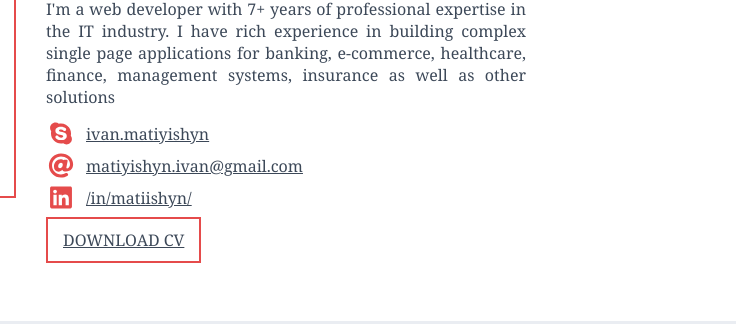
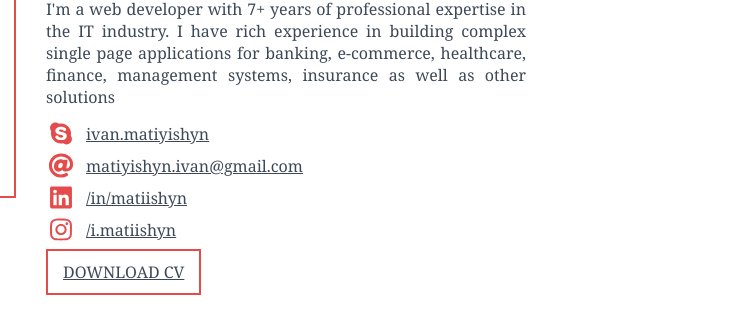
Before and after one commit to matiishyn/matiishyn, a Gatsby site: page / in a window 1280 px wide. Shown: the part 890-1214 px from the top of the page, 544-1280 px from the left. Built offline with nearby package versions, Linux system fonts and the light colour scheme; Gatsby itself is replaced by a stand-in of ours; what typography-theme-fairy-gates would draw is missing.

Commit message:
added instagram link

```diff
--- a/src/components/about/about.jsx
+++ b/src/components/about/about.jsx
@@ -3,9 +3,7 @@ import "./styles.scss"
 import { graphql, useStaticQuery } from "gatsby"
 import Img from "gatsby-image"
 import { FontAwesomeIcon } from "@fortawesome/react-fontawesome"
-import { faLinkedin, faSkype } from "@fortawesome/free-brands-svg-icons"
-import { faAt } from "@fortawesome/free-solid-svg-icons"
-import { info } from "./data"
+import { info, social } from "./data"
 
 export const About = () => {
   const data = useStaticQuery(graphql`
@@ -38,21 +36,17 @@ export const About = () => {
             <p>{info.p}</p>
 
             <div className="contacts">
-              <a href={`skype:${info.skype}?chat`} className="contact-item">
-                <FontAwesomeIcon icon={faSkype} />
-                <span>{info.skype}</span>
-              </a>
-              <a href={`mailto:${info.email}`} className="contact-item">
-                <FontAwesomeIcon icon={faAt} />
-                <span>{info.email}</span>
-              </a>
-              <a href={info.liUrl} target="_blank" className="contact-item">
-                <FontAwesomeIcon icon={faLinkedin} />
-                <span>{info.liTitle}</span>
-              </a>
+              {social.map(el => (
+                <a href={el.url} target="_blank" className="contact-item">
+                  <FontAwesomeIcon icon={el.icon} />
+                  <span>{el.title}</span>
+                </a>
+              ))}
             </div>
 
-            <a href="/ivan_matiishyn_resume.pdf" className="btn">Download CV</a>
+            <a href="/ivan_matiishyn_resume.pdf" className="btn">
+              Download CV
+            </a>
           </div>
         </div>
       </div>
--- a/src/components/about/data.js
+++ b/src/components/about/data.js
@@ -1,3 +1,10 @@
+import {
+  faInstagram,
+  faLinkedin,
+  faSkype,
+} from "@fortawesome/free-brands-svg-icons"
+import { faAt } from "@fortawesome/free-solid-svg-icons"
+
 const START_YEAR = 2013
 
 export const info = {
@@ -8,8 +15,27 @@ export const info = {
               experience in building complex single page applications for
               banking, e-commerce, healthcare, finance, management systems,
               insurance as well as other solutions`,
-  skype: "ivan.matiyishyn",
-  email: "matiyishyn.ivan@gmail.com",
-  liUrl: "https://www.linkedin.com/in/matiishyn/",
-  liTitle: "/in/matiishyn/",
 }
+
+export const social = [
+  {
+    icon: faSkype,
+    title: "ivan.matiyishyn",
+    url: "skype:ivan.matiyishyn?chat",
+  },
+  {
+    icon: faAt,
+    title: "matiyishyn.ivan@gmail.com",
+    url: "mailto:matiyishyn.ivan@gmail.com",
+  },
+  {
+    icon: faLinkedin,
+    title: "/in/matiishyn",
+    url: "https://www.linkedin.com/in/matiishyn/",
+  },
+  {
+    icon: faInstagram,
+    title: "/i.matiishyn",
+    url: "https://www.instagram.com/i.matiishyn/",
+  },
+]
```
